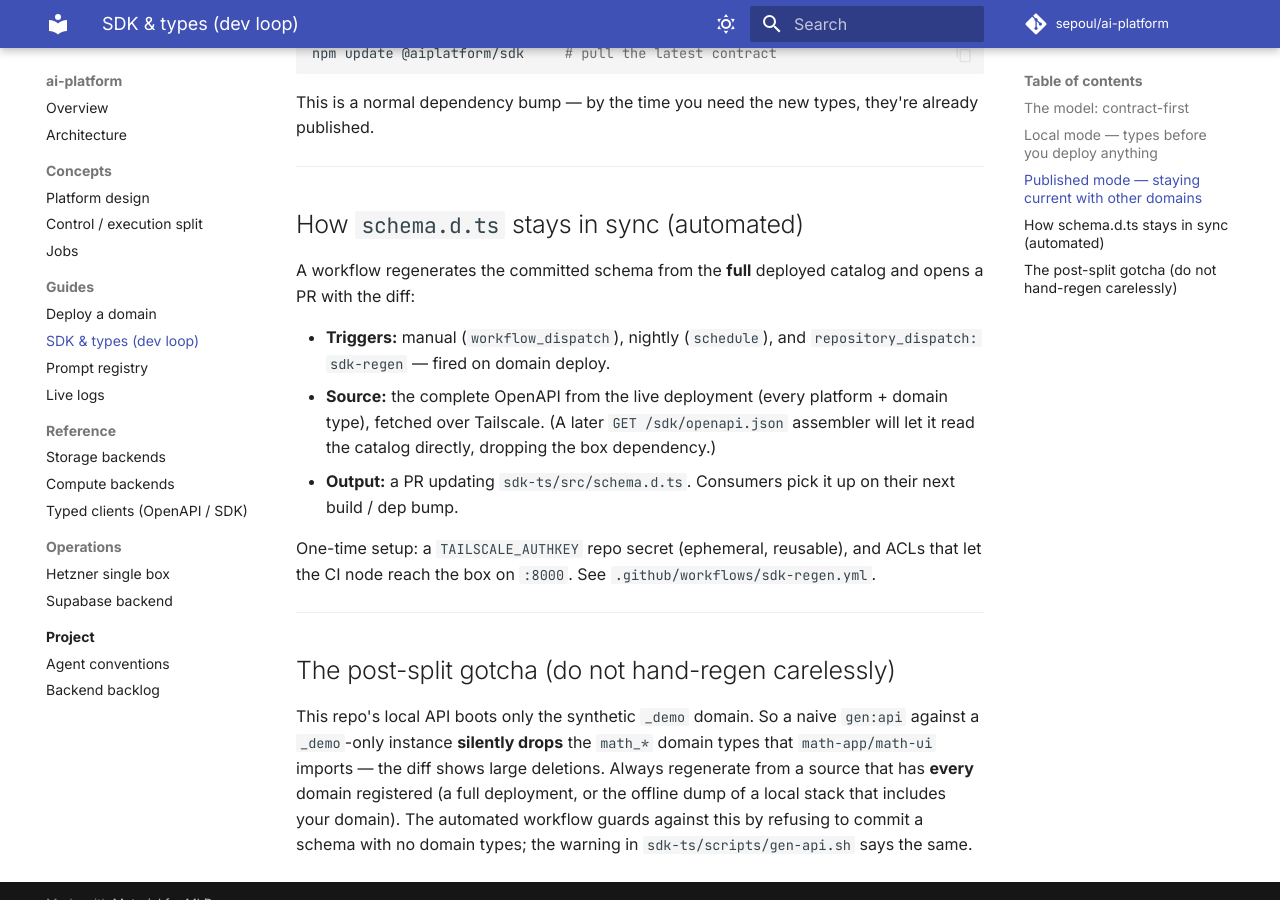
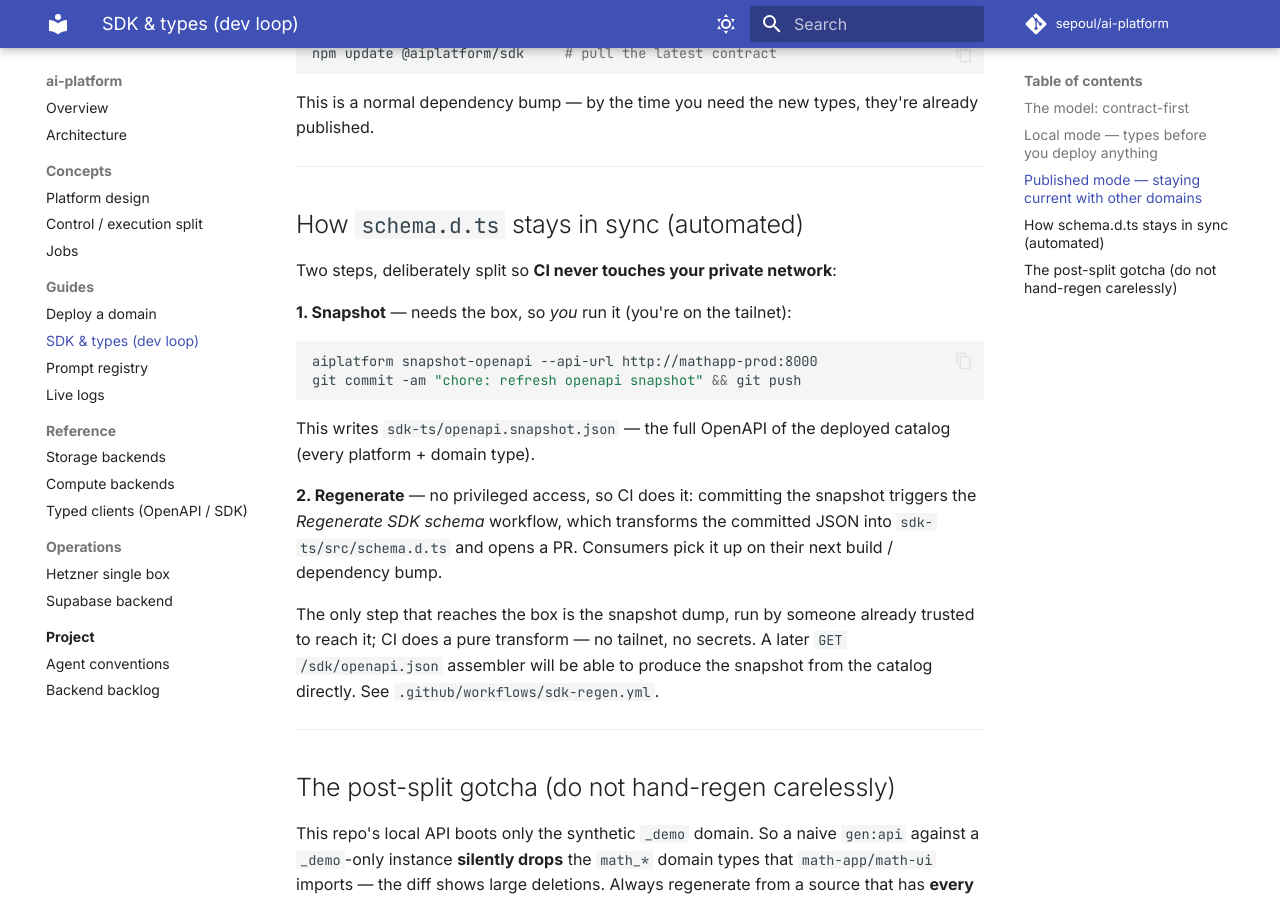
Before and after one commit to sepoul/ai-platform, an MkDocs documentation site: the page built from docs/guides/sdk-and-types.md, in a window 1280 px wide and 900 px high, scrolled down 1856 px. Built offline with MkDocs 1.6.1 and Material for MkDocs 9.7.7, drawn with Linux system fonts in a browser that asks for light colours; comment, search, counter and statistics services are not loaded.

Commit message:
refactor(sdk): snapshot model — keep CI off the tailnet (move 2 rework)
Per security review: a GitHub runner should never join the private
tailnet just to read a (non-sensitive) OpenAPI. Split into a privileged
dump + a privilege-free transform:

- `aiplatform snapshot-openapi --api-url … --out sdk-ts/openapi.snapshot.json`
  — an operator already on the tailnet dumps the full /openapi.json and
  commits it. Verified against the live box: 47 schemas incl. 6 math_*
  types + the /media surface.
- The workflow now triggers on a commit to openapi.snapshot.json (+
  manual), regenerates schema.d.ts from the committed file, and opens a
  PR. No Tailscale, no secrets — CI never reaches the box.
- Docs guide + plan updated to the snapshot model; the Tailscale-pull
  approach is noted as rejected.

Tests: snapshot_openapi writes a full spec / creates parent dirs; CLI
exits 0. Suite: 224 passed.

Co-Authored-By: Claude Opus 4.8 <noreply@anthropic.com>

````diff
--- a/docs/guides/sdk-and-types.md
+++ b/docs/guides/sdk-and-types.md
@@ -109,20 +109,28 @@ they're already published.
 
 ## How `schema.d.ts` stays in sync (automated)
 
-A workflow regenerates the committed schema from the **full** deployed
-catalog and opens a PR with the diff:
+Two steps, deliberately split so **CI never touches your private
+network**:
 
-- **Triggers:** manual (`workflow_dispatch`), nightly (`schedule`), and
-  `repository_dispatch: sdk-regen` — fired on domain deploy.
-- **Source:** the complete OpenAPI from the live deployment (every
-  platform + domain type), fetched over Tailscale. (A later
-  `GET /sdk/openapi.json` assembler will let it read the catalog
-  directly, dropping the box dependency.)
-- **Output:** a PR updating `sdk-ts/src/schema.d.ts`. Consumers pick it
-  up on their next build / dep bump.
+**1. Snapshot** — needs the box, so *you* run it (you're on the tailnet):
 
-One-time setup: a `TAILSCALE_AUTHKEY` repo secret (ephemeral, reusable),
-and ACLs that let the CI node reach the box on `:8000`. See
+```bash
+aiplatform snapshot-openapi --api-url http://mathapp-prod:8000
+git commit -am "chore: refresh openapi snapshot" && git push
+```
+
+This writes `sdk-ts/openapi.snapshot.json` — the full OpenAPI of the
+deployed catalog (every platform + domain type).
+
+**2. Regenerate** — no privileged access, so CI does it: committing the
+snapshot triggers the *Regenerate SDK schema* workflow, which transforms
+the committed JSON into `sdk-ts/src/schema.d.ts` and opens a PR.
+Consumers pick it up on their next build / dependency bump.
+
+The only step that reaches the box is the snapshot dump, run by someone
+already trusted to reach it; CI does a pure transform — no tailnet, no
+secrets. A later `GET /sdk/openapi.json` assembler will be able to
+produce the snapshot from the catalog directly. See
 `.github/workflows/sdk-regen.yml`.
 
 ---
````
Also changed, not shown: sdk-contract-first-plan.md (+34 -21 lines), 4 other files.
